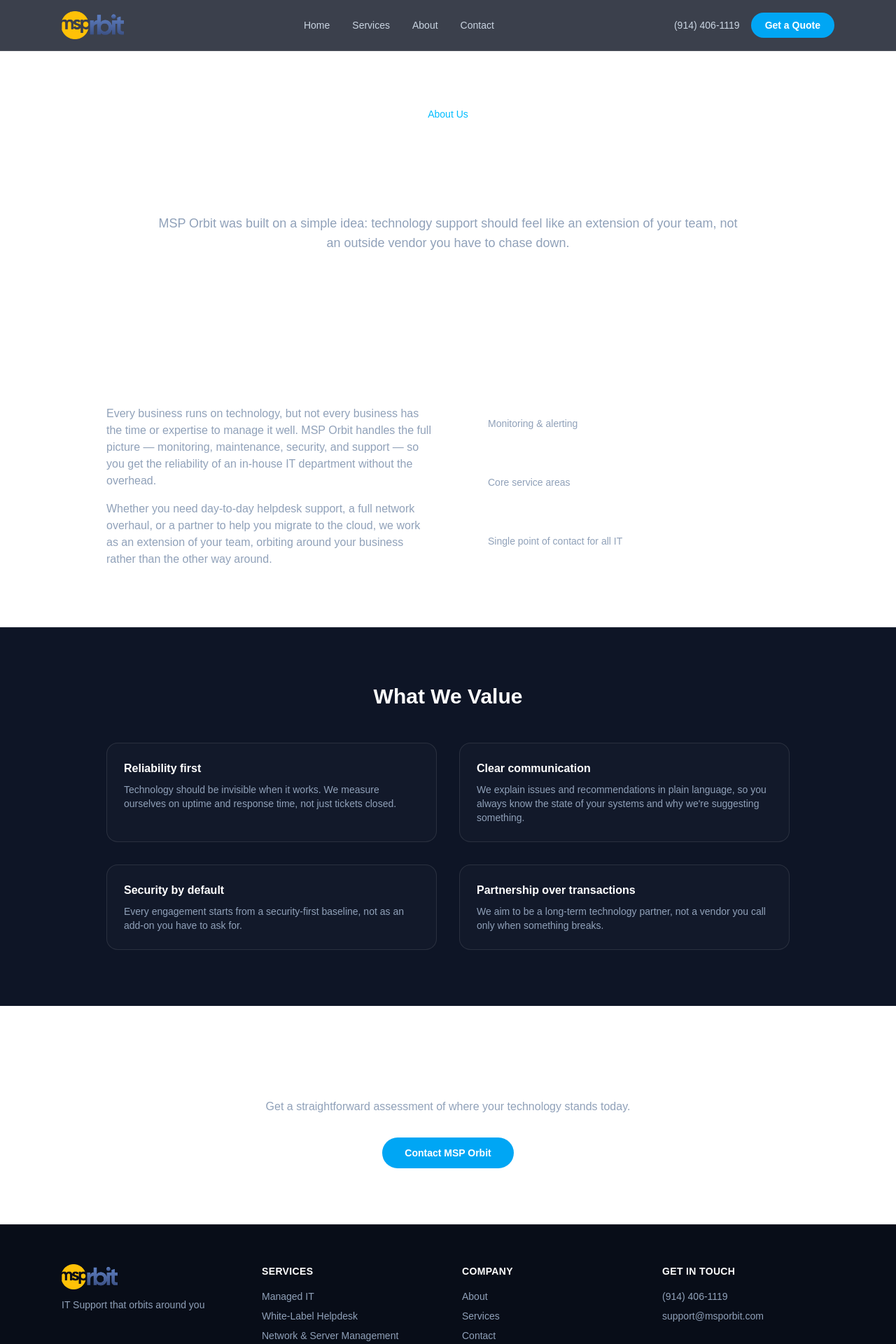
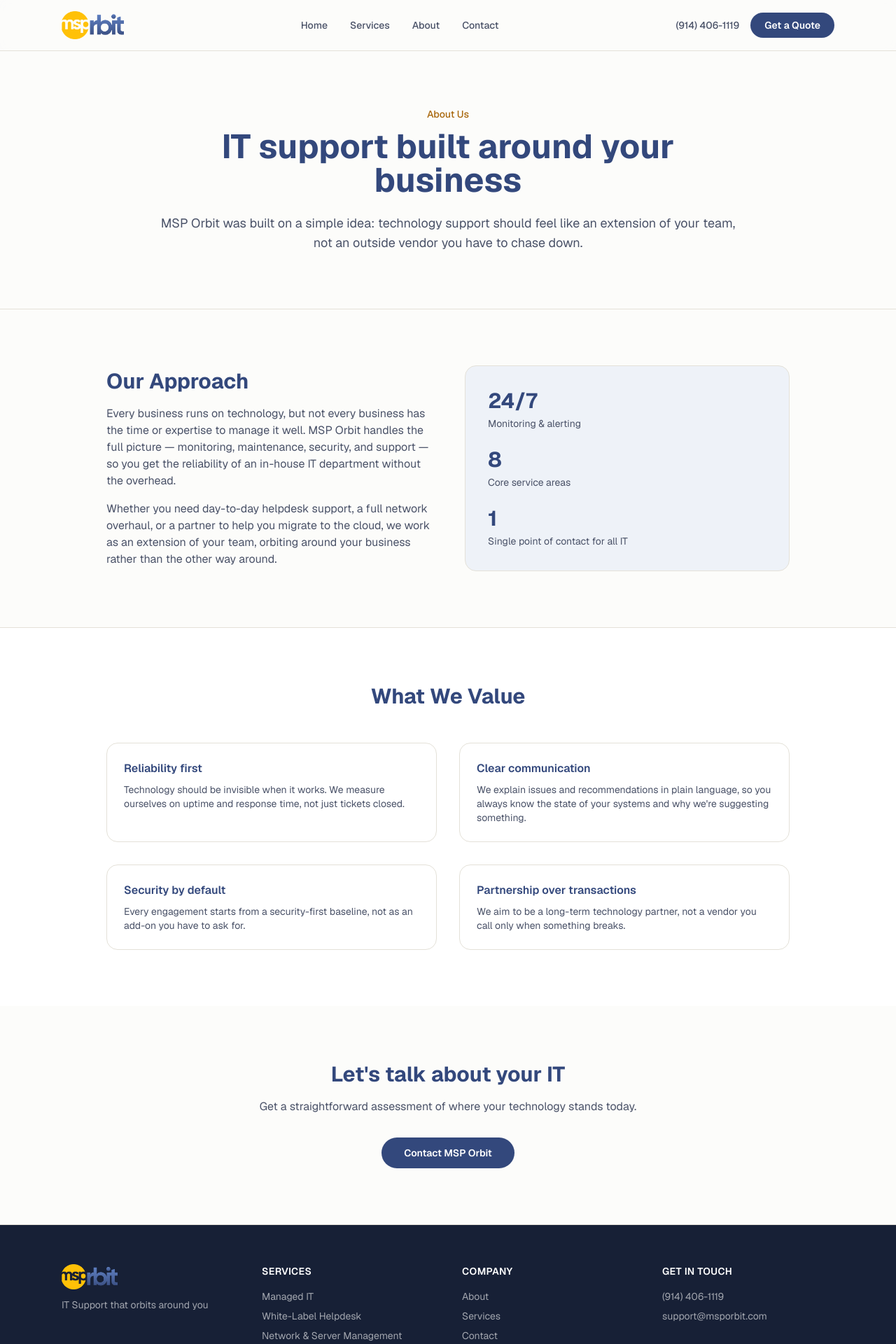
Before and after one commit to mspworxshehryar-svg/msporbit, a Next.js app: page /about in a window 1280 px wide. Shown: the top 1920 px of the page at 70% size. Built offline with nearby package versions, Linux system fonts and the light colour scheme.

Commit message:
Lighten brand blue to match logo and roll out white/gold/blue theme site-wide

```diff
--- a/src/app/about/page.tsx
+++ b/src/app/about/page.tsx
@@ -28,16 +28,17 @@
 
 export default function AboutPage() {
   return (
-    <div>
-      <section className="border-b border-white/10 py-16 sm:py-20">
+    <div className="bg-paper">
+      <section className="border-b border-line py-16 sm:py-20">
         <div className="mx-auto max-w-4xl px-6 text-center">
-          <p className="text-sm font-medium text-sky-400">About Us</p>
-          <h1 className="mt-3 text-4xl font-bold text-white sm:text-5xl">
+          <p className="text-sm font-medium text-gold-deep">About Us</p>
+          <h1 className="mt-3 text-4xl font-bold text-blue-deep sm:text-5xl">
             IT support built around your business
           </h1>
-          <p className="mt-6 text-lg text-slate-400">
-            {siteConfig.name} was built on a simple idea: technology support should feel like an
-            extension of your team, not an outside vendor you have to chase down.
+          <p className="mt-6 text-lg text-ink-soft">
+            {siteConfig.name}{" "}
+            was built on a simple idea: technology support should feel like an extension of your
+            team, not an outside vendor you have to chase down.
           </p>
         </div>
       </section>
@@ -45,45 +46,45 @@
       <section className="py-16 sm:py-20">
         <div className="mx-auto grid max-w-5xl gap-12 px-6 sm:grid-cols-2 sm:items-center">
           <div>
-            <h2 className="text-2xl font-bold text-white sm:text-3xl">Our Approach</h2>
-            <p className="mt-4 text-slate-400">
+            <h2 className="text-2xl font-bold text-blue-deep sm:text-3xl">Our Approach</h2>
+            <p className="mt-4 text-ink-soft">
               Every business runs on technology, but not every business has the time or expertise
               to manage it well. {siteConfig.name}{" "}
               handles the full picture &mdash; monitoring, maintenance, security, and support
               &mdash; so you get the reliability of an in-house IT department without the
               overhead.
             </p>
-            <p className="mt-4 text-slate-400">
+            <p className="mt-4 text-ink-soft">
               Whether you need day-to-day helpdesk support, a full network overhaul, or a partner
               to help you migrate to the cloud, we work as an extension of your team, orbiting
               around your business rather than the other way around.
             </p>
           </div>
-          <div className="grid gap-6 rounded-2xl border border-white/10 bg-white/[0.02] p-8">
+          <div className="grid gap-6 rounded-2xl border border-line bg-blue-tint p-8">
             <div>
-              <div className="text-3xl font-bold text-white">24/7</div>
-              <div className="mt-1 text-sm text-slate-400">Monitoring & alerting</div>
+              <div className="text-3xl font-bold text-blue-deep">24/7</div>
+              <div className="mt-1 text-sm text-ink-soft">Monitoring &amp; alerting</div>
             </div>
             <div>
-              <div className="text-3xl font-bold text-white">8</div>
-              <div className="mt-1 text-sm text-slate-400">Core service areas</div>
+              <div className="text-3xl font-bold text-blue-deep">8</div>
+              <div className="mt-1 text-sm text-ink-soft">Core service areas</div>
             </div>
             <div>
-              <div className="text-3xl font-bold text-white">1</div>
-              <div className="mt-1 text-sm text-slate-400">Single point of contact for all IT</div>
+              <div className="text-3xl font-bold text-blue-deep">1</div>
+              <div className="mt-1 text-sm text-ink-soft">Single point of contact for all IT</div>
             </div>
           </div>
         </div>
       </section>
 
-      <section className="border-t border-white/10 bg-[#0e1526] py-20">
+      <section className="border-t border-line bg-white py-20">
         <div className="mx-auto max-w-5xl px-6">
-          <h2 className="text-center text-3xl font-bold text-white">What We Value</h2>
+          <h2 className="text-center text-3xl font-bold text-blue-deep">What We Value</h2>
           <div className="mt-12 grid gap-8 sm:grid-cols-2">
             {values.map((v) => (
-              <div key={v.title} className="rounded-2xl border border-white/10 bg-white/[0.02] p-6">
-                <h3 className="font-semibold text-white">{v.title}</h3>
-                <p className="mt-2 text-sm text-slate-400">{v.body}</p>
+              <div key={v.title} className="rounded-2xl border border-line p-6">
+                <h3 className="font-semibold text-blue-deep">{v.title}</h3>
+                <p className="mt-2 text-sm text-ink-soft">{v.body}</p>
               </div>
             ))}
           </div>
@@ -92,14 +93,14 @@
 
       <section className="py-20">
         <div className="mx-auto max-w-3xl px-6 text-center">
-          <h2 className="text-3xl font-bold text-white">Let&apos;s talk about your IT</h2>
-          <p className="mt-4 text-slate-400">
+          <h2 className="text-3xl font-bold text-blue-deep">Let&apos;s talk about your IT</h2>
+          <p className="mt-4 text-ink-soft">
             Get a straightforward assessment of where your technology stands today.
           </p>
           <div className="mt-8">
             <Link
               href="/contact"
-              className="inline-block rounded-full bg-sky-500 px-8 py-3 text-sm font-semibold text-white transition-colors hover:bg-sky-400"
+              className="inline-block rounded-full bg-blue-deep px-8 py-3 text-sm font-semibold text-white transition-colors hover:bg-ink"
             >
               Contact {siteConfig.name}
             </Link>
--- a/src/app/globals.css
+++ b/src/app/globals.css
@@ -1,13 +1,6 @@
 @import "tailwindcss";
 
-:root {
-  --background: #ffffff;
-  --foreground: #171717;
-}
-
 @theme inline {
-  --color-background: var(--background);
-  --color-foreground: var(--foreground);
   --font-sans: var(--font-geist-sans);
   --font-mono: var(--font-geist-mono);
 
@@ -18,21 +11,8 @@
   --color-gold: #f0a824;
   --color-gold-deep: #a9670c;
   --color-gold-tint: #fdf1dc;
-  --color-brand-blue: #4c6fa8;
-  --color-blue-deep: #202d4d;
+  --color-brand-blue: #5b7fc4;
+  --color-blue-deep: #33487c;
   --color-blue-tint: #eef2f8;
   --color-line: #e4e1d8;
 }
-
-@media (prefers-color-scheme: dark) {
-  :root {
-    --background: #0a0a0a;
-    --foreground: #ededed;
-  }
-}
-
-body {
-  background: var(--background);
-  color: var(--foreground);
-  font-family: Arial, Helvetica, sans-serif;
-}
--- a/src/app/layout.tsx
+++ b/src/app/layout.tsx
@@ -35,7 +35,7 @@
       lang="en"
       className={`${geistSans.variable} ${geistMono.variable} h-full antialiased`}
     >
-      <body className="flex min-h-full flex-col bg-[#0b1120] text-slate-200">
+      <body className="flex min-h-full flex-col bg-paper font-sans text-ink">
         <Header />
         <main className="flex-1">{children}</main>
         <Footer />
--- a/src/components/Footer.tsx
+++ b/src/components/Footer.tsx
@@ -4,7 +4,7 @@
 
 export default function Footer() {
   return (
-    <footer className="border-t border-white/10 bg-[#080d18] text-slate-400">
+    <footer className="border-t border-line bg-ink text-white/60">
       <div className="mx-auto grid max-w-6xl gap-10 px-6 py-14 sm:grid-cols-2 lg:grid-cols-4">
         <div>
           <Image
@@ -22,7 +22,7 @@
           <ul className="mt-4 space-y-2 text-sm">
             {services.slice(0, 5).map((s) => (
               <li key={s.slug}>
-                <Link href={`/services#${s.slug}`} className="hover:text-white">
+                <Link href={`/services#${s.slug}`} className="hover:text-gold">
                   {s.name}
                 </Link>
               </li>
@@ -34,13 +34,13 @@
           <h3 className="text-sm font-semibold uppercase tracking-wide text-white">Company</h3>
           <ul className="mt-4 space-y-2 text-sm">
             <li>
-              <Link href="/about" className="hover:text-white">About</Link>
+              <Link href="/about" className="hover:text-gold">About</Link>
             </li>
             <li>
-              <Link href="/services" className="hover:text-white">Services</Link>
+              <Link href="/services" className="hover:text-gold">Services</Link>
             </li>
             <li>
-              <Link href="/contact" className="hover:text-white">Contact</Link>
+              <Link href="/contact" className="hover:text-gold">Contact</Link>
             </li>
           </ul>
         </div>
@@ -49,12 +49,12 @@
           <h3 className="text-sm font-semibold uppercase tracking-wide text-white">Get in Touch</h3>
           <ul className="mt-4 space-y-2 text-sm">
             <li>
-              <a href={`tel:${siteConfig.phone}`} className="hover:text-white">
+              <a href={`tel:${siteConfig.phone}`} className="hover:text-gold">
                 {siteConfig.phoneFormatted}
               </a>
             </li>
             <li>
-              <a href={`mailto:${siteConfig.email}`} className="hover:text-white">
+              <a href={`mailto:${siteConfig.email}`} className="hover:text-gold">
                 {siteConfig.email}
               </a>
             </li>
--- a/src/components/Header.tsx
+++ b/src/components/Header.tsx
@@ -16,7 +16,7 @@
   const [open, setOpen] = useState(false);
 
   return (
-    <header className="sticky top-0 z-50 border-b border-white/10 bg-[#0b1120]/95 backdrop-blur supports-[backdrop-filter]:bg-[#0b1120]/80">
+    <header className="sticky top-0 z-50 border-b border-line bg-paper/95 backdrop-blur supports-[backdrop-filter]:bg-paper/80">
       <div className="mx-auto flex max-w-6xl items-center justify-between px-6 py-4">
         <Link href="/" className="flex items-center">
           <Image
@@ -34,7 +34,7 @@
             <Link
               key={link.href}
               href={link.href}
-              className="text-sm font-medium text-slate-300 transition-colors hover:text-white"
+              className="text-sm font-medium text-ink-soft transition-colors hover:text-blue-deep"
             >
               {link.label}
             </Link>
@@ -44,20 +44,20 @@
         <div className="hidden items-center gap-4 md:flex">
           <a
             href={`tel:${siteConfig.phone}`}
-            className="text-sm font-medium text-slate-300 hover:text-white"
+            className="text-sm font-medium text-ink-soft hover:text-blue-deep"
           >
             {siteConfig.phoneFormatted}
           </a>
           <Link
             href="/contact"
-            className="rounded-full bg-sky-500 px-5 py-2 text-sm font-semibold text-white transition-colors hover:bg-sky-400"
+            className="rounded-full bg-blue-deep px-5 py-2 text-sm font-semibold text-white transition-colors hover:bg-ink"
           >
             Get a Quote
           </Link>
         </div>
 
         <button
-          className="flex h-10 w-10 items-center justify-center rounded-md text-slate-300 md:hidden"
+          className="flex h-10 w-10 items-center justify-center rounded-md text-ink-soft md:hidden"
           onClick={() => setOpen(!open)}
           aria-label="Toggle menu"
         >
@@ -82,24 +82,24 @@
       </div>
 
       {open && (
-        <div className="border-t border-white/10 bg-[#0b1120] px-6 py-4 md:hidden">
+        <div className="border-t border-line bg-paper px-6 py-4 md:hidden">
           <nav className="flex flex-col gap-4">
             {navLinks.map((link) => (
               <Link
                 key={link.href}
                 href={link.href}
-                className="text-sm font-medium text-slate-300 hover:text-white"
+                className="text-sm font-medium text-ink-soft hover:text-blue-deep"
                 onClick={() => setOpen(false)}
               >
                 {link.label}
               </Link>
             ))}
-            <a href={`tel:${siteConfig.phone}`} className="text-sm font-medium text-slate-300">
+            <a href={`tel:${siteConfig.phone}`} className="text-sm font-medium text-ink-soft">
               {siteConfig.phoneFormatted}
             </a>
             <Link
               href="/contact"
-              className="rounded-full bg-sky-500 px-5 py-2 text-center text-sm font-semibold text-white"
+              className="rounded-full bg-blue-deep px-5 py-2 text-center text-sm font-semibold text-white"
               onClick={() => setOpen(false)}
             >
               Get a Quote
```
Also changed, not shown: src/app/contact/page.tsx (+14 -14 lines), src/app/services/page.tsx (+15 -15 lines), src/components/ContactForm.tsx (+15 -15 lines).
